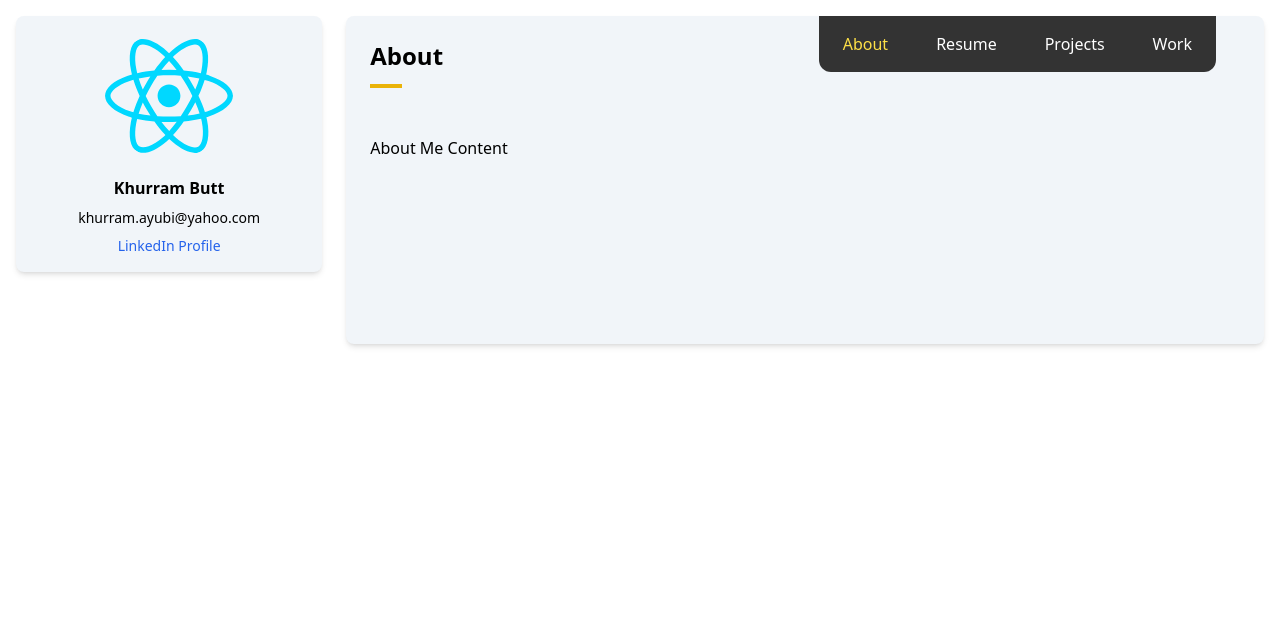
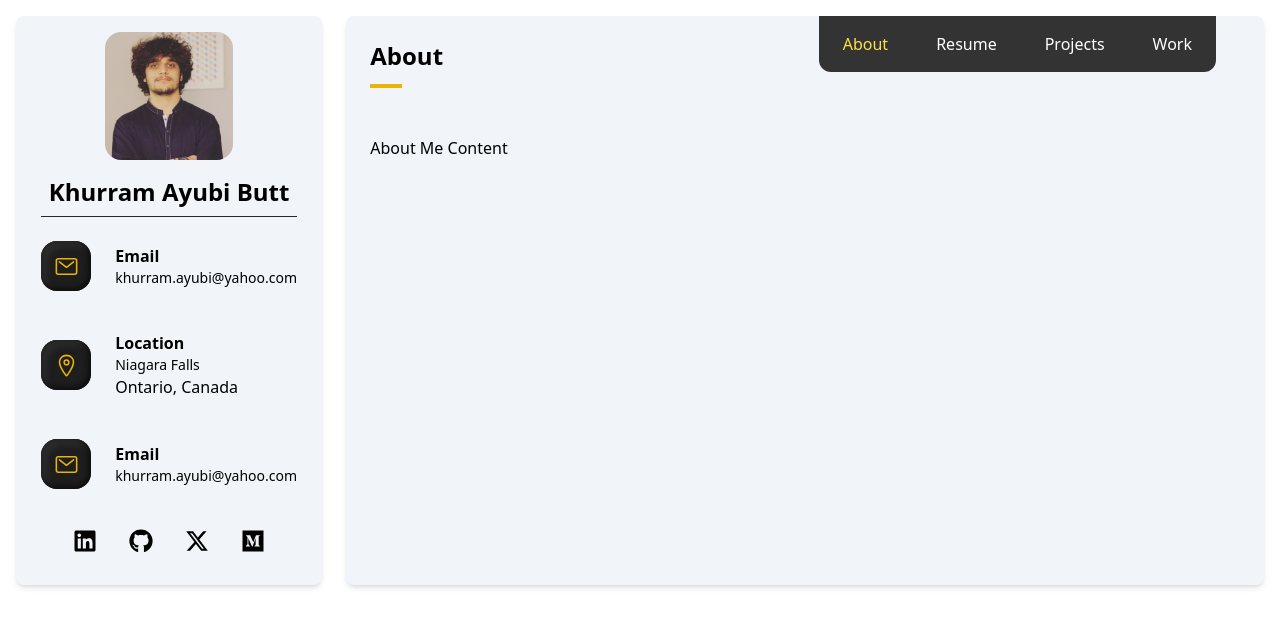
Before and after one commit to khurramayubi/khurramayubi.github.io, a React (Vite) app: page / in a window 1280 px wide. Shown: the top 626 px of the page. Built offline with nearby package versions, Linux system fonts and the light colour scheme.

Commit message:
Added social components for left bar

```diff
--- a/src/App.tsx
+++ b/src/App.tsx
@@ -1,7 +1,12 @@
 import { useState } from "react";
 import "./App.css";
-import reactIcon from "./assets/react.svg";
+import dp from "./assets/about-me/dp.jpeg";
 import Resume from "./components/Resume";
+import { IoLocationOutline, IoMailOutline } from "react-icons/io5";
+import { FaGithub, FaLinkedin, FaMedium } from "react-icons/fa";
+import { FaXTwitter } from "react-icons/fa6";
+import SocialTile from "./components/SocialTile";
+import SocialLinkIcon from "./components/SocialLinkIcon";
 
 function App() {
 	type SectionKey = "about" | "resume" | "projects" | "work";
@@ -16,25 +21,37 @@ function App() {
 		<>
 			<div className="flex flex-col lg:flex-row gap-6 p-4 mb-20 lg:mb-0">
 				{/* Left Column */}
-				<div className="lg:w-1/4 w-full bg-slate-100 p-4 rounded-lg shadow-md self-start">
+				<div className="lg:w-1/4 w-full bg-slate-100 p-4 rounded-lg shadow-md self-start place-items-center">
 					<img
-						src={reactIcon}
+						src={dp}
 						alt="Your Profile"
-						className="rounded-full w-32 h-32 mx-auto mb-4"
+						className="rounded-2xl w-32 h-32 mx-auto mb-4"
 					/>
-					<div className="text-center space-y-2">
-						<p className="font-bold">Khurram Butt</p>
-						<p className="text-sm">khurram.ayubi@yahoo.com</p>
-						<p className="text-sm">
-							<a
-								href="https://linkedin.com"
-								target="_blank"
-								rel="noopener noreferrer"
-								className="text-blue-600 hover:underline"
-							>
-								LinkedIn Profile
-							</a>
-						</p>
+					<div className="space-y-2 text-center">
+						<h2 className="text-2xl font-bold">Khurram Ayubi Butt</h2>
+						<hr className="border-gray-800" />
+						<SocialTile
+							icon={IoMailOutline}
+							heading="Email"
+							text="khurram.ayubi@yahoo.com"
+						/>
+						<SocialTile
+							icon={IoLocationOutline}
+							heading="Location"
+							text="Niagara Falls"
+							subtext="Ontario, Canada"
+						/>
+						<SocialTile
+							icon={IoMailOutline}
+							heading="Email"
+							text="khurram.ayubi@yahoo.com"
+						/>
+						<div className="flex flex-row justify-evenly text-2xl py-4">
+							<SocialLinkIcon link="https://linkedin.com" icon={FaLinkedin} />
+							<SocialLinkIcon link="https://linkedin.com" icon={FaGithub} />
+							<SocialLinkIcon link="https://linkedin.com" icon={FaXTwitter} />
+							<SocialLinkIcon link="https://linkedin.com" icon={FaMedium} />
+						</div>
 					</div>
 				</div>
 				{/* Right Column */}
@@ -64,7 +81,7 @@ function App() {
 							))}
 						</nav>
 					</div>
-					<div className="pb-20 mb-20">{sections[activeSection]}</div>
+					<div className="">{sections[activeSection]}</div>
 				</div>
 			</div>
 		</>
--- /dev/null
+++ b/src/components/RoundTile.tsx
@@ -0,0 +1,24 @@
+import { IconType } from "react-icons";
+
+interface Props {
+	width?: number;
+	height?: number;
+	icon: IconType;
+	iconColor?: string;
+}
+
+export default function RoundTile({
+	icon: Icon,
+	iconColor = "text-yellow-500",
+	width = 50,
+	height = 50
+}: Props) {
+	return (
+		<div
+			style={{ width, height }}
+			className="bg-[#1e1e1e] rounded-2xl shadow-tile flex items-center justify-center"
+		>
+			<Icon className={iconColor} size={width / 2} />
+		</div>
+	);
+}
--- /dev/null
+++ b/src/components/SocialLinkIcon.tsx
@@ -0,0 +1,19 @@
+import { IconType } from "react-icons";
+
+interface Props {
+	link: string;
+	icon: IconType;
+}
+
+export default function SocialLinkIcon({ link, icon: Icon }: Props) {
+	return (
+		<a
+			href={link}
+			target="_blank"
+			rel="noopener noreferrer"
+			className="hover:text-yellow-500"
+		>
+			<Icon />
+		</a>
+	);
+}
--- /dev/null
+++ b/src/components/SocialTile.tsx
@@ -0,0 +1,22 @@
+import { IconType } from "react-icons";
+import RoundTile from "./RoundTile";
+
+interface Props {
+	icon: IconType;
+	heading: string;
+	text: string;
+	subtext?: string;
+}
+
+export default function SocialTile({ icon, heading, text, subtext }: Props) {
+	return (
+		<div className="flex items-center py-4">
+			<RoundTile icon={icon} />
+			<div className="text-left ms-6">
+				<p className="font-bold">{heading}</p>
+				<p className="text-sm">{text}</p>
+				<p>{subtext}</p>
+			</div>
+		</div>
+	);
+}
--- a/src/components/Timeline/TimelineHeader.tsx
+++ b/src/components/Timeline/TimelineHeader.tsx
@@ -1,4 +1,5 @@
 import { IconType } from "react-icons";
+import RoundTile from "../RoundTile";
 
 interface Props {
 	icon: IconType;
@@ -13,12 +14,7 @@ function TimelineHeader({ icon: Icon, heading, bigCircleSize = 50 }: Props) {
 		<>
 			<div className="relative pb-8">
 				<div className="flex items-center">
-					<div
-						style={{ width: bigCircleSize, height: bigCircleSize }}
-						className="bg-[#1e1e1e] rounded-lg shadow-tile flex items-center justify-center"
-					>
-						<Icon className="text-yellow-500" size={25} />
-					</div>
+					<RoundTile icon={Icon} />
 					<div
 						style={{
 							left: lineLeft,
--- a/src/output.css
+++ b/src/output.css
@@ -1121,6 +1121,14 @@ video {
   margin-bottom: 3rem;
 }
 
+.me-2 {
+  margin-inline-end: 0.5rem;
+}
+
+.me-6 {
+  margin-inline-end: 1.5rem;
+}
+
 .block {
   display: block;
 }
@@ -1165,8 +1173,20 @@ video {
   flex-grow: 1;
 }
 
+.flex-row {
+  flex-direction: row;
+}
+
 .flex-col {
   flex-direction: column;
+}
+
+.place-items-center {
+  place-items: center;
+}
+
+.content-center {
+  align-content: center;
 }
 
 .items-start {
@@ -1215,6 +1235,10 @@ video {
   align-self: flex-start;
 }
 
+.self-center {
+  align-self: center;
+}
+
 .rounded {
   border-radius: 0.25rem;
 }
@@ -1225,6 +1249,18 @@ video {
 
 .rounded-lg {
   border-radius: 0.5rem;
+}
+
+.rounded-xl {
+  border-radius: 0.75rem;
+}
+
+.rounded-2xl {
+  border-radius: 1rem;
+}
+
+.rounded-3xl {
+  border-radius: 1.5rem;
 }
 
 .rounded-t-xl {
@@ -1259,6 +1295,11 @@ video {
   border-color: rgb(234 179 8 / var(--tw-border-opacity, 1));
 }
 
+.border-gray-800 {
+  --tw-border-opacity: 1;
+  border-color: rgb(31 41 55 / var(--tw-border-opacity, 1));
+}
+
 .bg-\[\#1e1e1e\] {
   --tw-bg-opacity: 1;
   background-color: rgb(30 30 30 / var(--tw-bg-opacity, 1));
@@ -1334,6 +1375,15 @@ video {
   background-color: rgb(148 163 184 / var(--tw-bg-opacity, 1));
 }
 
+.bg-gray-800 {
+  --tw-bg-opacity: 1;
+  background-color: rgb(31 41 55 / var(--tw-bg-opacity, 1));
+}
+
+.bg-center {
+  background-position: center;
+}
+
 .p-4 {
   padding: 1rem;
 }
@@ -1352,6 +1402,16 @@ video {
   padding-bottom: 0.5rem;
 }
 
+.py-4 {
+  padding-top: 1rem;
+  padding-bottom: 1rem;
+}
+
+.py-3 {
+  padding-top: 0.75rem;
+  padding-bottom: 0.75rem;
+}
+
 .pb-12 {
   padding-bottom: 3rem;
 }
@@ -1376,12 +1436,24 @@ video {
   padding-bottom: 1.5rem;
 }
 
+.pe-2 {
+  padding-inline-end: 0.5rem;
+}
+
+.pb-1 {
+  padding-bottom: 0.25rem;
+}
+
 .text-left {
   text-align: left;
 }
 
 .text-center {
   text-align: center;
+}
+
+.align-middle {
+  vertical-align: middle;
 }
 
 .text-2xl {
@@ -1392,6 +1464,16 @@ video {
 .text-sm {
   font-size: 0.875rem;
   line-height: 1.25rem;
+}
+
+.text-lg {
+  font-size: 1.125rem;
+  line-height: 1.75rem;
+}
+
+.text-xl {
+  font-size: 1.25rem;
+  line-height: 1.75rem;
 }
 
 .font-bold {
@@ -1492,6 +1574,11 @@ video {
   background-color: rgb(156 163 175 / var(--tw-bg-opacity, 1));
 }
 
+.hover\:text-yellow-500:hover {
+  --tw-text-opacity: 1;
+  color: rgb(234 179 8 / var(--tw-text-opacity, 1));
+}
+
 .hover\:underline:hover {
   text-decoration-line: underline;
 }
```
Also changed, not shown: src/assets/about-me/dp.jpeg (added).
